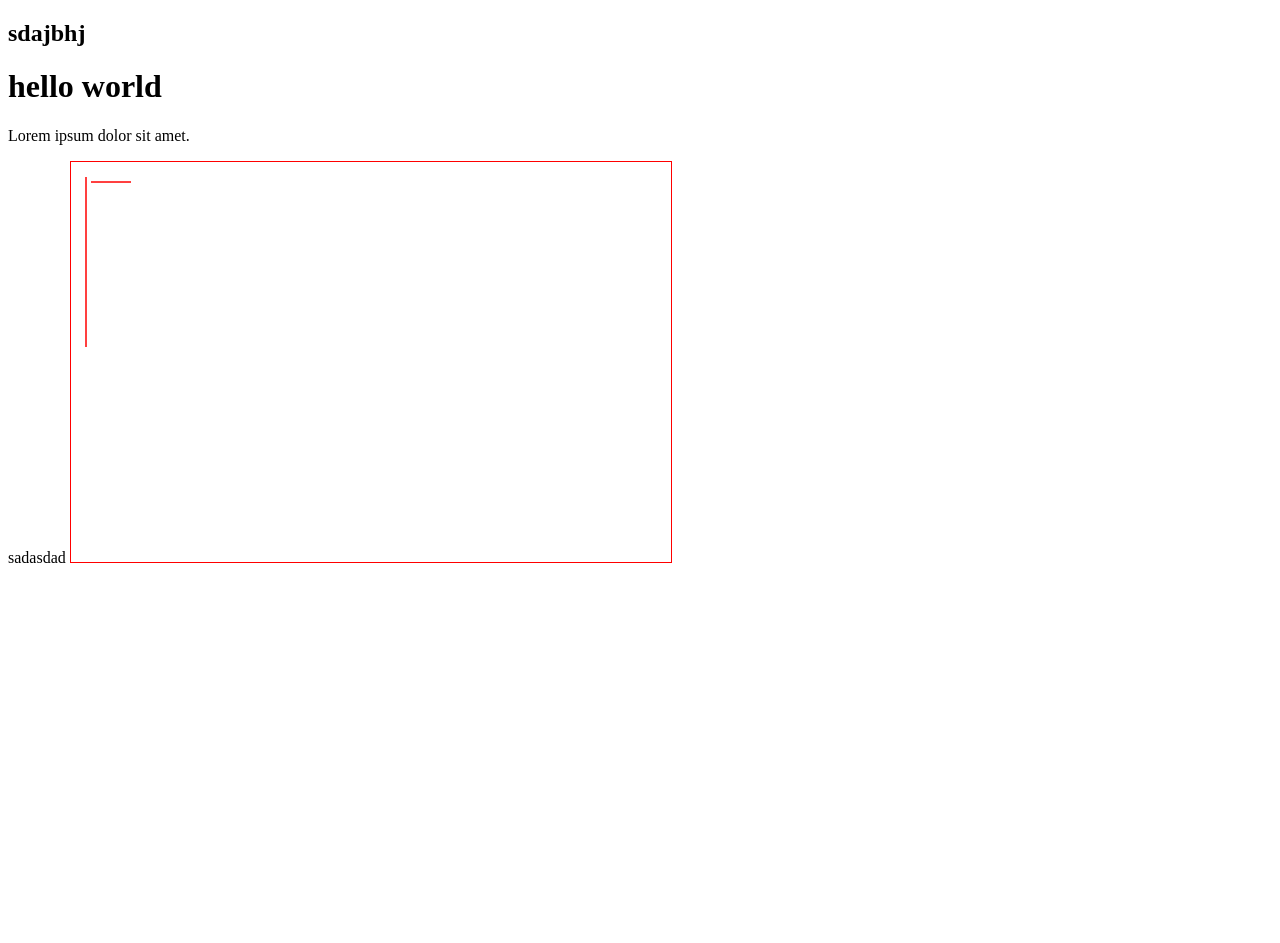
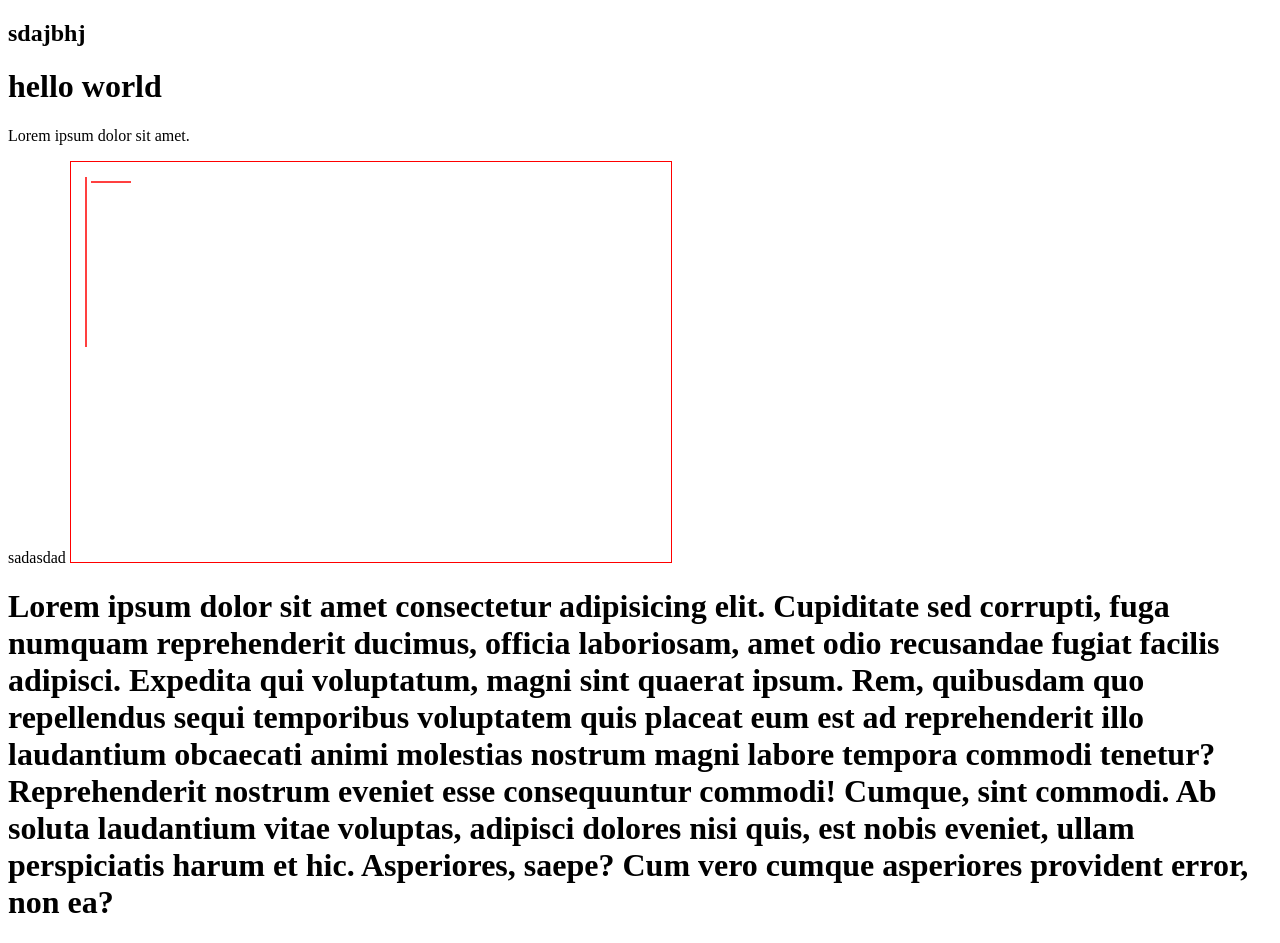
Before and after one commit to likermusic/testsite, a plain HTML site: page index.html in a window 1280 px wide. Before the commit the page ends 800 px from the top, so only its background shows below. Drawn offline with Linux system fonts and the light colour scheme.

Commit message:
добавил заголовок

```diff
--- a/index.html
+++ b/index.html
@@ -17,6 +17,9 @@
       <path d="M15,15 V185,185 Z M20,20 H60,40 Z" stroke="red" fill="none"/>
 
     </svg>
+    <h1>Lorem ipsum dolor sit amet consectetur adipisicing elit. Cupiditate sed corrupti, fuga numquam reprehenderit ducimus, officia laboriosam, amet odio recusandae fugiat facilis adipisci. Expedita qui voluptatum, magni sint quaerat ipsum.
+    Rem, quibusdam quo repellendus sequi temporibus voluptatem quis placeat eum est ad reprehenderit illo laudantium obcaecati animi molestias nostrum magni labore tempora commodi tenetur? Reprehenderit nostrum eveniet esse consequuntur commodi!
+    Cumque, sint commodi. Ab soluta laudantium vitae voluptas, adipisci dolores nisi quis, est nobis eveniet, ullam perspiciatis harum et hic. Asperiores, saepe? Cum vero cumque asperiores provident error, non ea?</h1>
 
   </body>
 </html>
```
